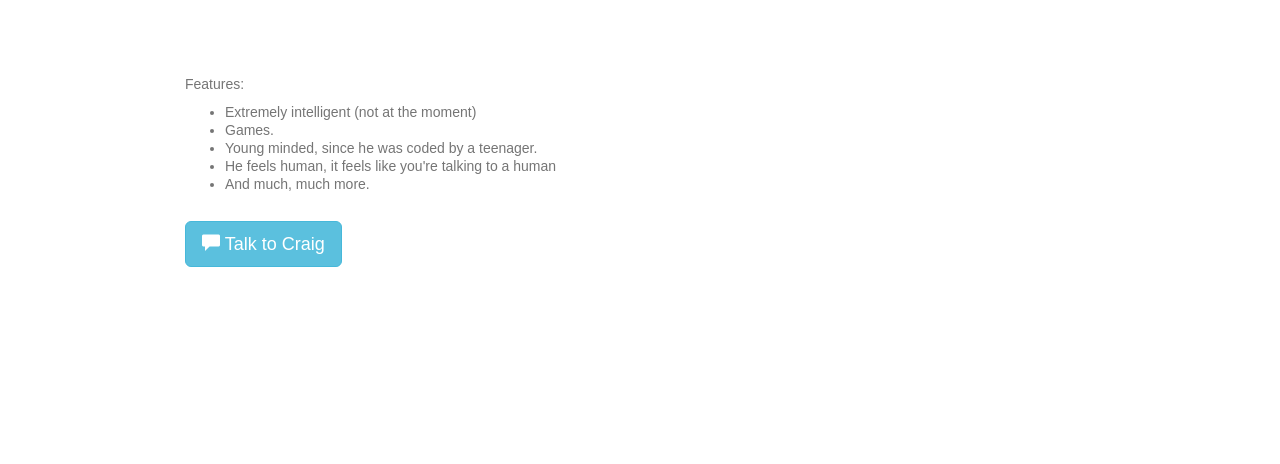
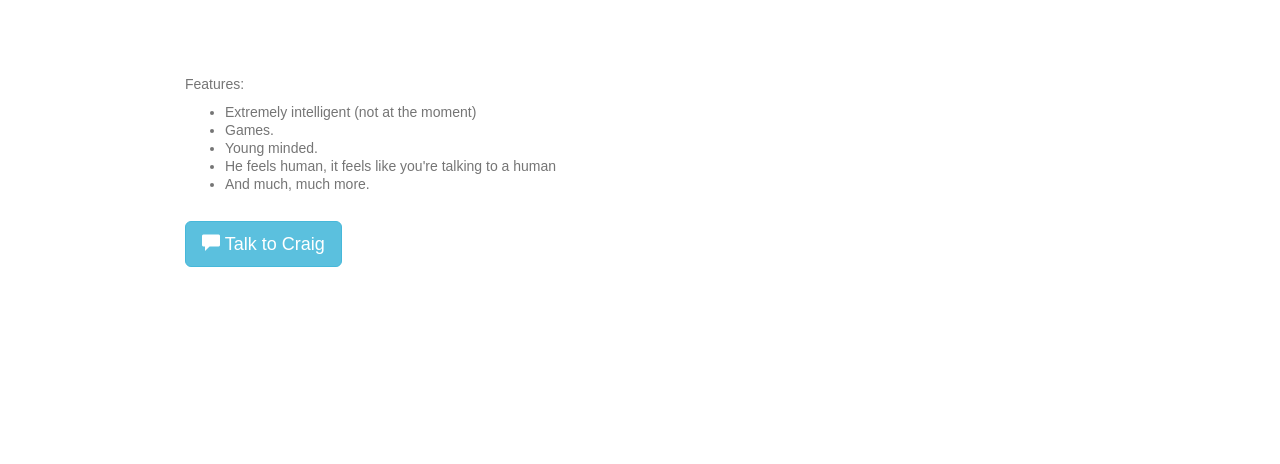
Before and after one commit to Paparoni/Craig, a website: page index.html in a window 1280 px wide. Shown: the part 383-847 px from the top of the page. Drawn offline with Linux system fonts and the light colour scheme; files that its build step writes are made by us from their sources; no server answers; a web font is replaced by a local one.

Commit message:
Update index.html

```diff
--- a/index.html
+++ b/index.html
@@ -81,7 +81,7 @@
             <ul>
               <li>Extremely intelligent (not at the moment)</li>
               <li>Games.</li>
-              <li>Young minded, since he was coded by a teenager.</li>
+              <li>Young minded.</li>
               <li>He feels human, it feels like you're talking to a human</li>
               <li>And much, much more.</li>
             </ul>
```
